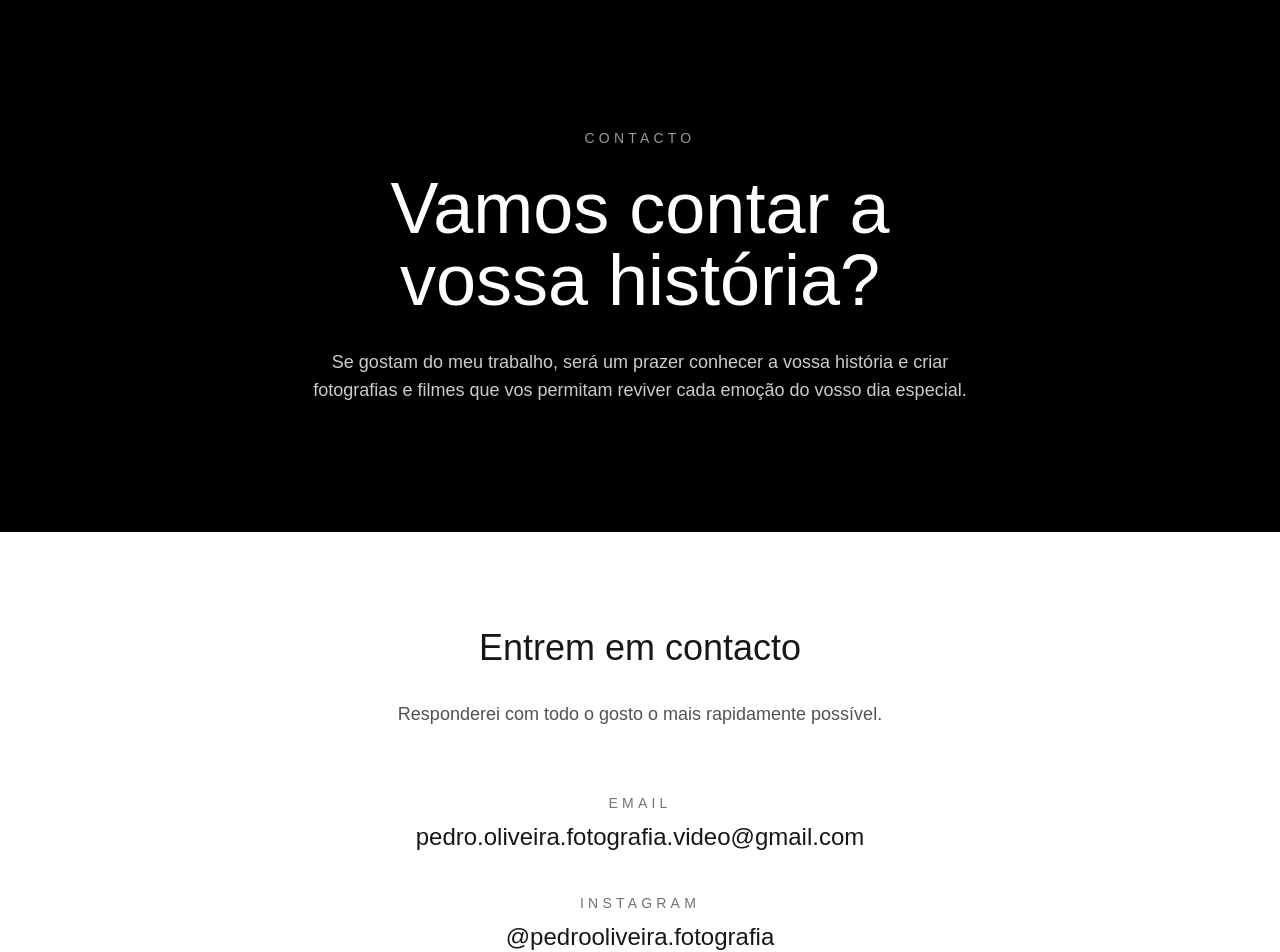
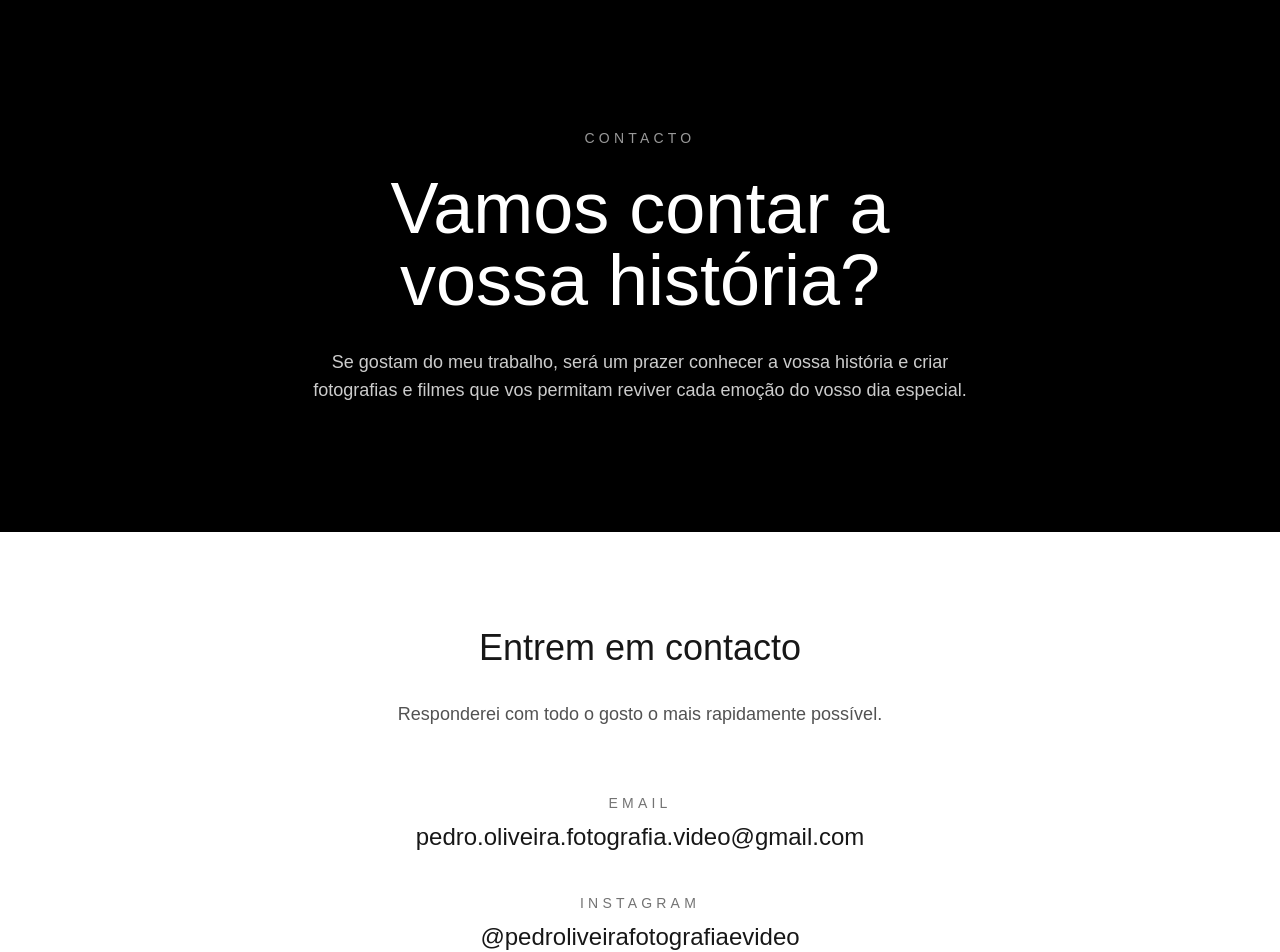
Before and after one commit to pedroliveirafoto/nextjs-boilerplate, a Next.js app: page /contacto in a window 1280 px wide. Shown: the top 952 px of the page. Built offline with nearby package versions, Linux system fonts and the light colour scheme.

Commit message:
Update page.tsx

```diff
--- a/app/contacto/page.tsx
+++ b/app/contacto/page.tsx
@@ -40,6 +40,7 @@ export default function Contacto() {
 
           <div className="mt-16 space-y-10">
 
+            {/* EMAIL */}
             <div>
               <p className="text-sm uppercase tracking-[0.3em] text-neutral-500">
                 Email
@@ -47,22 +48,25 @@ export default function Contacto() {
 
               <a
                 href="mailto:pedro.oliveira.fotografia.video@gmail.com"
-                className="mt-2 inline-block text-xl md:text-2xl hover:underline"
+                className="mt-2 inline-block text-lg md:text-2xl transition hover:underline"
               >
                 pedro.oliveira.fotografia.video@gmail.com
               </a>
             </div>
 
+            {/* INSTAGRAM */}
             <div>
               <p className="text-sm uppercase tracking-[0.3em] text-neutral-500">
                 Instagram
               </p>
 
               <a
-                href="#"
-                className="mt-2 inline-block text-xl md:text-2xl hover:underline"
+                href="https://instagram.com/pedroliveirafotografiaevideo"
+                target="_blank"
+                rel="noopener noreferrer"
+                className="mt-2 inline-block text-lg md:text-2xl transition hover:underline"
               >
-                @pedrooliveira.fotografia
+                @pedroliveirafotografiaevideo
               </a>
             </div>
 
```
